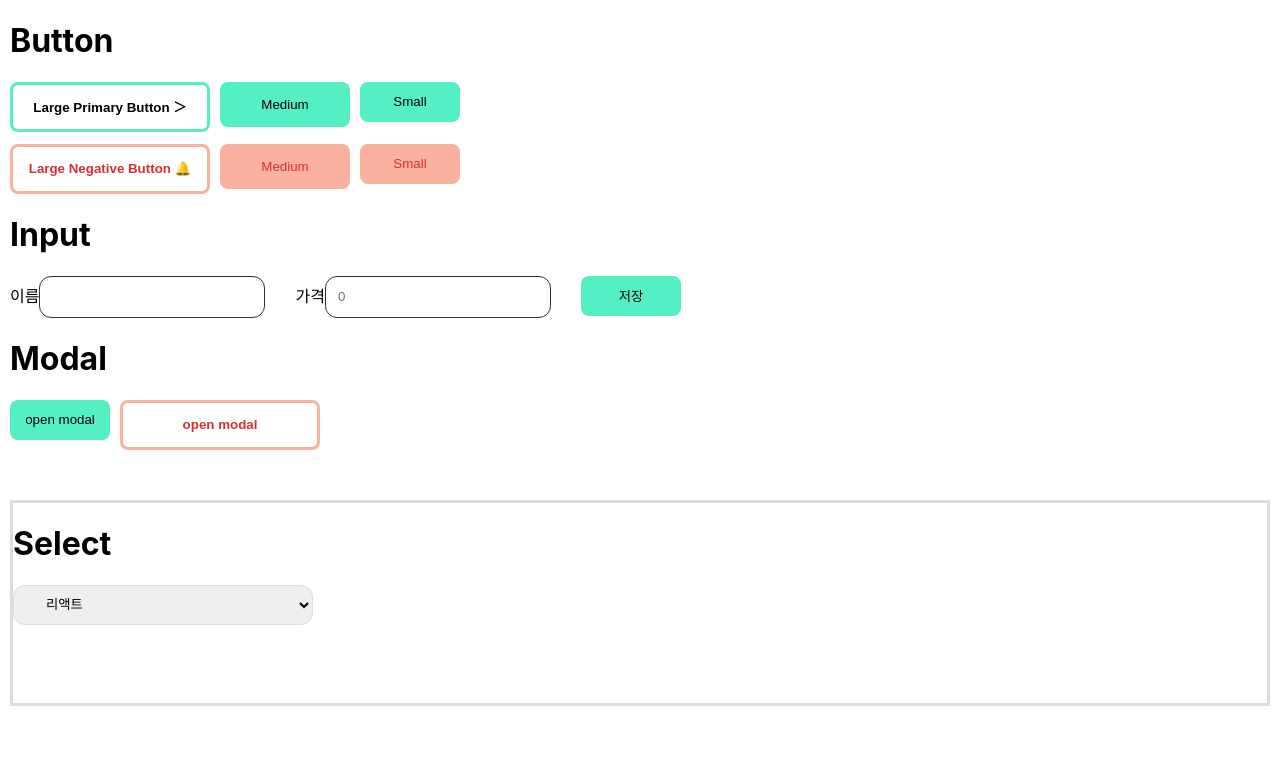
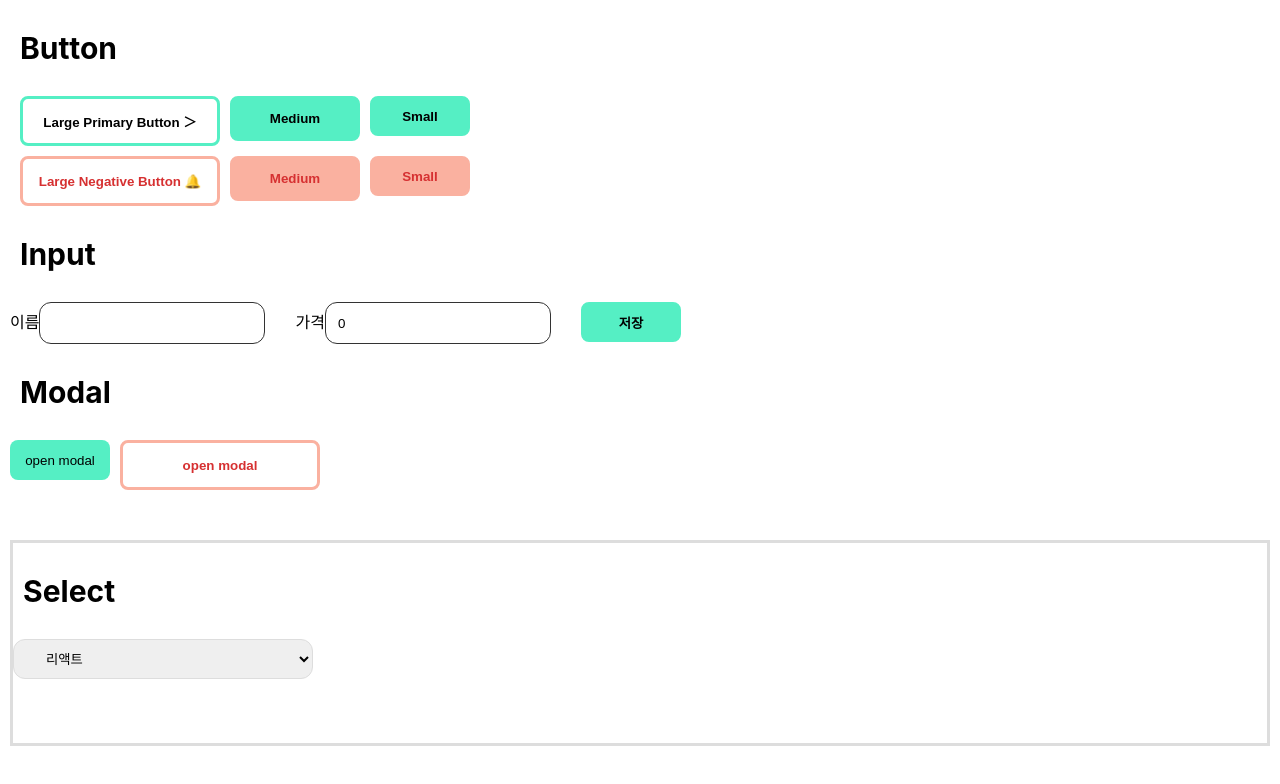
Before and after one commit to daaraam/LV3, a React (Create React App) app: page / in a window 1280 px wide. Shown: the top 784 px of the page. Built offline with nearby package versions, Linux system fonts and the light colour scheme.

Commit message:
Refactor(All), Feat(Input) : comma 보완 alert 추가

```diff
--- a/src/App.js
+++ b/src/App.js
@@ -4,10 +4,12 @@ import Button from './Components/Button';
 import Input from './Components/Input';
 import Modal from './Components/Modal';
 import Select from './Components/Select';
+import GlobalStyle from './GlobalStyle';
 
 function App() {
 	return (
 		<div>
+			<GlobalStyle />
 			<Button />
 			<Input />
 			<Modal />
--- a/src/Components/Button.jsx
+++ b/src/Components/Button.jsx
@@ -2,32 +2,30 @@ import React from 'react';
 import { styled } from 'styled-components';
 
 function Button() {
-	const greenLBtnClickHandler = borderColor => {
-		alert('click!');
-	};
-
-	const redLBtnClickHandler = () => {
-		const pop = prompt('어렵나요?', '네에..');
-	};
-
 	return (
 		<StContainer>
-			<StHeader>Button</StHeader>
+			<h1>Button</h1>
 			<StBtnGroup>
-				<StLargeGreenBtn onClick={greenLBtnClickHandler}>Large Primary Button ＞</StLargeGreenBtn>
-
-				<StMediumBtn backGroundColor="rgb(85, 239, 196)" textColor="black" clkColor="#1FAFA3">
+				<StBtn onClick={() => alert('클릭')} bgColor={'green'} type="large">
+					Large Primary Button ＞
+				</StBtn>
+				<StBtn bgColor={'green'} type="medium">
 					Medium
-				</StMediumBtn>
-
-				<StSmallBtn backGroundColor="rgb(85, 239, 196)" textColor="black" clkColor="#1FAFA3">
+				</StBtn>
+				<StBtn bgColor={'green'} type="small">
 					Small
-				</StSmallBtn>
+				</StBtn>
 			</StBtnGroup>
-			<StBtnGroup style={{ marginTop: '12px' }}>
-				<StLargeBtn onClick={redLBtnClickHandler}>Large Negative Button 🔔</StLargeBtn>
-				<StMediumBtn>Medium</StMediumBtn>
-				<StSmallBtn>Small</StSmallBtn>
+			<StBtnGroup>
+				<StBtn onClick={() => prompt('어렵나요', '네에..')} bgColor={'pink'} type="large">
+					Large Negative Button 🔔
+				</StBtn>
+				<StBtn bgColor={'pink'} type="medium">
+					Medium
+				</StBtn>
+				<StBtn bgColor={'pink'} type="small">
+					Small
+				</StBtn>
 			</StBtnGroup>
 		</StContainer>
 	);
@@ -38,79 +36,48 @@ export default Button;
 const StContainer = styled.div`
 	margin: 10px;
 `;
+
 const StBtnGroup = styled.div`
 	display: flex;
 	flex-direction: row;
 	gap: 10px;
+	margin: 10px;
 `;
 
-const StHeader = styled.div`
-	display: block;
-	font-size: 2em;
-	margin-block-start: 0.67em;
-	margin-block-end: 0.67em;
-	margin-inline-start: 0px;
-	margin-inline-end: 0px;
-	font-weight: bold;
+export const StBtn = styled.button`
+	box-sizing: border-box;
+	border: none;
+	font-weight: 600;
+	border-radius: 8px;
+	cursor: pointer;
+	&:active {
+		filter: brightness(70%);
+	}
+	/* ${props => colorHandler(props.bgColor)}; 비구조분해할당 밑에는구조분해할당이랍니다*/
+
+	${({ bgColor }) => colorHandler(bgColor)};
+	${({ type }) => sizeHandler(type)};
 `;
 
-const StLargeBtn = styled.button`
-	width: 200px;
-	height: 50px;
-	padding: 1px 6px;
-	font-weight: 600;
-	border-radius: 8px;
-	background-color: white;
-	border: 3px solid ${props => props.borderColor || 'rgb(250, 177, 160)'};
-	color: ${props => props.textColor || '#d63031'};
-	cursor: pointer;
-	&:active {
-		background-color: ${props => props.clkColor || '#FAB6AC'};
-		position: relative;
+const colorHandler = parameter => {
+	switch (parameter) {
+		case 'green':
+			return `border: 3px solid rgb(85, 239, 196); background-color: rgb(85, 239, 196)`;
+		case 'pink':
+			return `border: 3px solid rgb(250, 177, 160); color: rgb(214, 48, 49); background-color: rgb(250, 177, 160)`;
+		default:
+			return '';
 	}
-`;
+};
 
-const StLargeGreenBtn = styled.button`
-	width: 200px;
-	height: 50px;
-	padding: 1px 6px;
-	font-weight: 600;
-	border-radius: 8px;
-	background-color: white;
-	border: 3px solid rgb(85, 239, 196);
-	cursor: pointer;
-	&:active {
-		background-color: #c3ebe6;
-		position: relative;
+const sizeHandler = parameter => {
+	switch (parameter) {
+		case 'large':
+			return `width: 200px; height: 50px; background-color: white; font-weight: 600;`;
+		case 'medium':
+			return `width: 130px; height: 45px;`;
+		default:
+			// Small
+			return `width: 100px; height: 40px;`;
 	}
-`;
-
-const StMediumBtn = styled.button`
-	width: 130px;
-	height: 45px;
-	padding: 1px 6px;
-	font-weight: 300;
-	border-radius: 8px;
-	background-color: ${props => props.backGroundColor || 'rgb(250, 177, 160)'};
-	color: ${props => props.textColor || '#d63031'};
-	border: none;
-	cursor: pointer;
-	&:active {
-		background-color: ${props => props.clkColor || '#ea7070'};
-		position: relative;
-	}
-`;
-
-const StSmallBtn = styled.button`
-	border: none;
-	cursor: pointer;
-	border-radius: 8px;
-	background-color: ${props => props.backGroundColor || 'rgb(250, 177, 160)'};
-	color: ${props => props.textColor || '#d63031'};
-	height: 40px;
-	width: 100px;
-	&:active {
-		background-color: ${props => props.clkColor || '#ea7070'};
-		position: relative;
-	}
-`;
+};
--- a/src/Components/Input.jsx
+++ b/src/Components/Input.jsx
@@ -1,26 +1,31 @@
 import React, { useState } from 'react';
 import { styled } from 'styled-components';
+import { StBtn } from './Button';
 
 function Input() {
-	const [money, setMoney] = useState('');
 	const [nameInput, setNameInput] = useState('');
-	const [priceInput, setPriceInput] = useState('');
+	const [priceInput, setPriceInput] = useState('0');
 
-	const addComma = price => {
-		let returnString = price?.toString().replace(/\B(?=(\d{3})+(?!\d))/g, ',');
-		return returnString;
-	};
+	// const onChangeComma = event => {
+	// 	const { value } = event.target;
+	// 	let str = value.replaceAll(',', '');
+	// 	setMoney(str);
+	// };
 
-	const onChangeComma = event => {
-		const { value } = event.target;
-		let str = value.replaceAll(',', '');
-		setMoney(str);
-	};
-	const nameInputChange = event => {
-		setNameInput(event.target.value);
-	};
-	const priceInputChange = event => {
-		setPriceInput(event.target.value);
+	// const priceInputChange = event => {
+	// 	event.price?.toString().replace(/\B(?=(\d{3})+(?!\d))/g, ',');
+	// 	setPriceInput(event.target.value);
+	// };
+
+	const handleChange = event => {
+		const { name, value } = event.target;
+		if (name === 'priceInput') {
+			const removedNaN = value.replace(/[^0-9]/g, ''); // NaN을 공백으로 replace해주는 부분.
+			const formattedPrice = (+removedNaN).toLocaleString(); //세자리 콤마찍어줌
+			setPriceInput(formattedPrice);
+		} else if (name === 'nameInput') {
+			setNameInput(value);
+		}
 	};
 
 	const unValidInput = nameInput.length === 0 || priceInput.length === 0;
@@ -34,30 +39,25 @@ function Input() {
 		}
 	};
 
+	const handleClick = () => {
+		alert(`이름:${nameInput}, 가격:${priceInput.replaceAll(',', '')}`);
+	};
+
 	return (
 		<StContainer>
-			<StHeader>Input</StHeader>
+			<h1>Input</h1>
 			<StInputGroup onSubmit={handleSubmit}>
 				<div>
 					이름
-					<StInput type="text" name="nameInput" value={nameInput} onChange={nameInputChange} />
+					<StInput type="text" name="nameInput" value={nameInput} onChange={handleChange} />
 				</div>
 				<div>
 					가격
-					<StInput
-						onChange={event => {
-							priceInputChange(event);
-							onChangeComma(event);
-						}}
-						value={addComma(money + priceInput) || ''}
-						type="text"
-						name="priceInput"
-						placeholder="0"
-					/>
+					<StInput onChange={handleChange} type="text" name="priceInput" value={priceInput} />
 				</div>
-				<StSmallBtn backGroundColor="rgb(85, 239, 196);" textColor="black" type="submit">
+				<StBtn bgColor={'green'} onClick={handleClick}>
 					저장
-				</StSmallBtn>
+				</StBtn>
 			</StInputGroup>
 		</StContainer>
 	);
@@ -69,16 +69,6 @@ const StContainer = styled.div`
 	margin: 10px;
 `;
 
-const StHeader = styled.div`
-	display: block;
-	font-size: 2em;
-	margin-block-start: 0.67em;
-	margin-block-end: 0.67em;
-	margin-inline-start: 0px;
-	margin-inline-end: 0px;
-	font-weight: bold;
-`;
-
 const StInput = styled.input`
 	padding: 1px 12px;
 	background-color: white;
@@ -87,6 +77,9 @@ const StInput = styled.input`
 	border-radius: 12px;
 	padding: 0 12px 0 12px;
 	border: 1px solid rgb(51, 51, 51);
+	&:focus {
+		outline: 1px solid black;
+	}
 `;
 
 const StInputGroup = styled.form`
@@ -94,17 +87,3 @@ const StInputGroup = styled.form`
 	flex-direction: row;
 	gap: 30px;
 `;
-
-const StSmallBtn = styled.button`
-	border: none;
-	cursor: pointer;
-	border-radius: 8px;
-	background-color: ${props => props.backGroundColor || 'rgb(250, 177, 160);'};
-	color: ${props => props.textColor || '#d63031'};
-	height: 40px;
-	width: 100px;
-	&:active {
-		background-color: #1fafa3;
-		position: relative;
-	}
-`;
--- a/src/Components/Modal.jsx
+++ b/src/Components/Modal.jsx
@@ -4,7 +4,7 @@ import { styled } from 'styled-components';
 function Modal() {
 	return (
 		<StContainer>
-			<StHeader>Modal</StHeader>
+			<h1>Modal</h1>
 			<StModalGroup>
 				<StSmallBtn backGroundColor="rgb(85, 239, 196);" textColor="black">
 					open modal
@@ -25,16 +25,6 @@ const StModalGroup = styled.div`
 
 const StContainer = styled.div`
 	margin: 10px;
-`;
-
-const StHeader = styled.div`
-	display: block;
-	font-size: 2em;
-	margin-block-start: 0.67em;
-	margin-block-end: 0.67em;
-	margin-inline-start: 0px;
-	margin-inline-end: 0px;
-	font-weight: bold;
 `;
 
 const StLargeBtn = styled.button`
--- a/src/Components/Select.jsx
+++ b/src/Components/Select.jsx
@@ -5,7 +5,7 @@ function Select() {
 	return (
 		<StContainer>
 			<StSelectBox>
-				<StHeader>Select</StHeader>
+				<h1>Select</h1>
 				<StSelect>
 					<CustomOption value="option1">리액트</CustomOption>
 					<CustomOption value="option1">자바</CustomOption>
@@ -23,15 +23,6 @@ const StContainer = styled.div`
 	margin: 10px;
 `;
 
-const StHeader = styled.div`
-	display: block;
-	font-size: 2em;
-	margin-block-start: 0.67em;
-	margin-block-end: 0.67em;
-	margin-inline-start: 0px;
-	margin-inline-end: 0px;
-	font-weight: bold;
-`;
 const StSelectBox = styled.div`
 	border: 3px solid rgb(221, 221, 221);
 	height: 200px;
--- /dev/null
+++ b/src/GlobalStyle.jsx
@@ -0,0 +1,13 @@
+import { createGlobalStyle } from 'styled-components';
+
+const GlobalStyle = createGlobalStyle`
+h1 {
+        margin-left: 10px;
+        margin-bottom: 30px;
+        margin-top: 30px;
+        font-size: 30px;
+        font-weight: 700;
+        }
+`;
+
+export default GlobalStyle;
```
